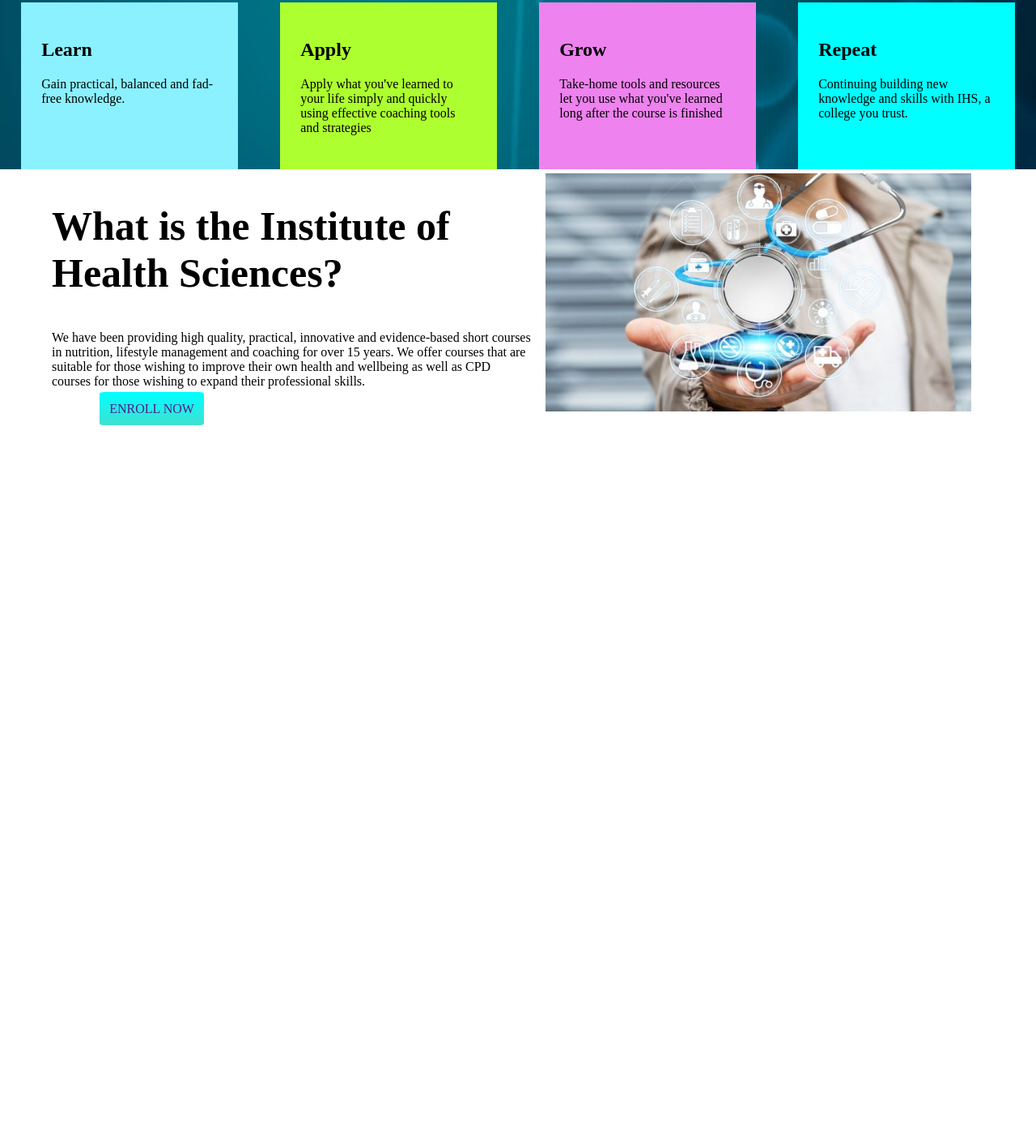
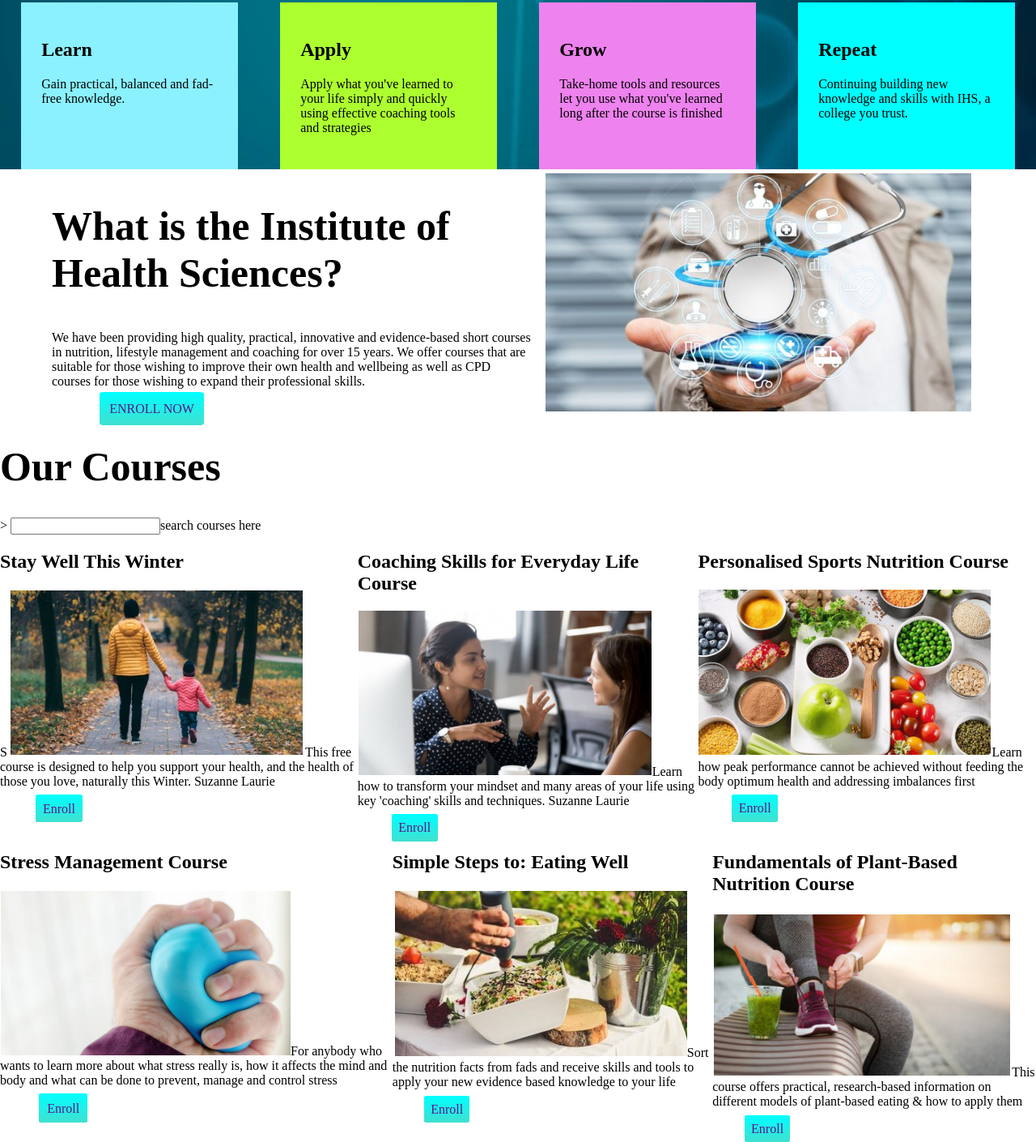
Before and after one commit to MariaMim/health-institute, a plain HTML site: page index.html in a window 1280 px wide. Shown: the part 514-1924 px from the top of the page at 81% size. Before the commit the page ends 1039 px from the top, so only its background shows below. Drawn offline with Linux system fonts and the light colour scheme.

Commit message:
second part added

```diff
--- a/index.html
+++ b/index.html
@@ -20,7 +20,7 @@
         <div class="image"><img src="health.jpg" </div>
     </section>
 
-    <div class="top-boxes">
+    <div class="flexible-container">
         <div id="learn" class="top-box-item">
             <h2>Learn</h2>
             <p>Gain practical, balanced and fad-free knowledge.</p>
@@ -42,9 +42,9 @@
     <section class="second-part">
         <div>
             <h1>What is the Institute of Health Sciences?</h1>
-        <div class="bg"><p>We have been providing high quality, practical, innovative and evidence-based short courses in nutrition, lifestyle
+        <p>We have been providing high quality, practical, innovative and evidence-based short courses in nutrition, lifestyle
             management and coaching for over 15 years. We offer courses that are suitable for those wishing to improve their own
-            health and wellbeing as well as CPD courses for those wishing to expand their professional skills.</p></div>
+            health and wellbeing as well as CPD courses for those wishing to expand their professional skills.</p>
             <a class="link" href="">ENROLL NOW</a>
         </div>
         <div>
@@ -53,5 +53,61 @@
 
     </section>
 
+    <h1>Our Courses</h1>>
+    <input type="search">search courses here</input>
+    <div>
+        <section class="flexible-container">
+           <div> <h2>Stay Well This Winter</h2>S
+            <img src="winter.jpg"
+            <p>This free course is designed to help you support your health, and the health of those you love, naturally this
+                Winter.
+                Suzanne Laurie</p>
+            <a class="link" href="">Enroll</a>
+            </div>
+
+
+            <div>
+                <h2>Coaching Skills for Everyday Life Course</h2>
+                <img src="coaching.png"
+                <p>Learn how to transform your mindset and many areas of your life using key 'coaching' skills and techniques.
+                Suzanne Laurie
+                </p>
+                <a class="link" href="">Enroll</a>
+            </div>
+
+            <div>
+                <h2>Personalised Sports Nutrition Course</h2>
+                <img src="nutrition.png"
+                <p>Learn how peak performance cannot be achieved without feeding the body optimum health and addressing imbalances
+                    first
+                </p>
+                <a class="link" href="">Enroll</a>
+            </div>
+        </section>
+<section class="flexible-container">
+    <div>
+        <h2>Stress Management Course</h2>
+        <img src="pressure.png"
+        <p>For anybody who wants to learn more about what stress really is, how it affects the mind and body and what can be
+            done
+            to prevent, manage and control stress</p>
+        <a class="link" href="">Enroll</a>
+    </div>
+    <div>
+        <h2>Simple Steps to: Eating Well</h2>
+        <img src="eat.png"
+        <p>Sort the nutrition facts from fads and receive skills and tools to apply your new evidence based knowledge to
+            your
+            life</p>
+        <a class="link" href="">Enroll</a>
+    </div>
+    <div>
+        <h2>Fundamentals of Plant-Based Nutrition Course</h2>
+        <img src="fit.png"
+        <p>This course offers practical, research-based information on different models of plant-based eating & how to apply
+            them</p>
+        <a class="link" href="">Enroll</a>
+    </div>
+</section>
 </body>
 </html>
--- a/style.css
+++ b/style.css
@@ -48,7 +48,7 @@ h3{
     margin-left: 20% ;
     box-shadow: 40px 20px 60px rgb(58, 240, 247);
 }
-.top-boxes{
+.flexible-container{
     display: flex ;
 }
 .top-box-item{
@@ -87,3 +87,6 @@ h3{
     width: 300%;
     margin-right: 0%;
 }
+input{
+    text-decoration: transparent;
+}
```
Also changed, not shown: winter.jpg (added).
